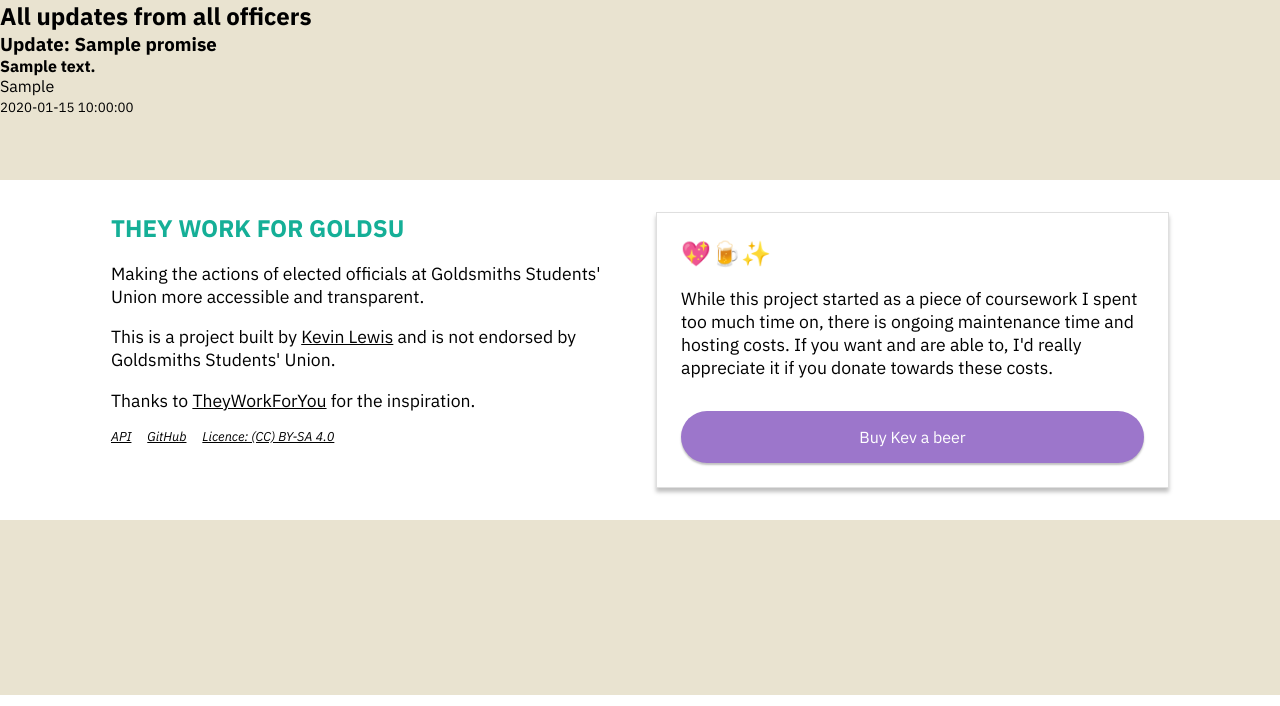
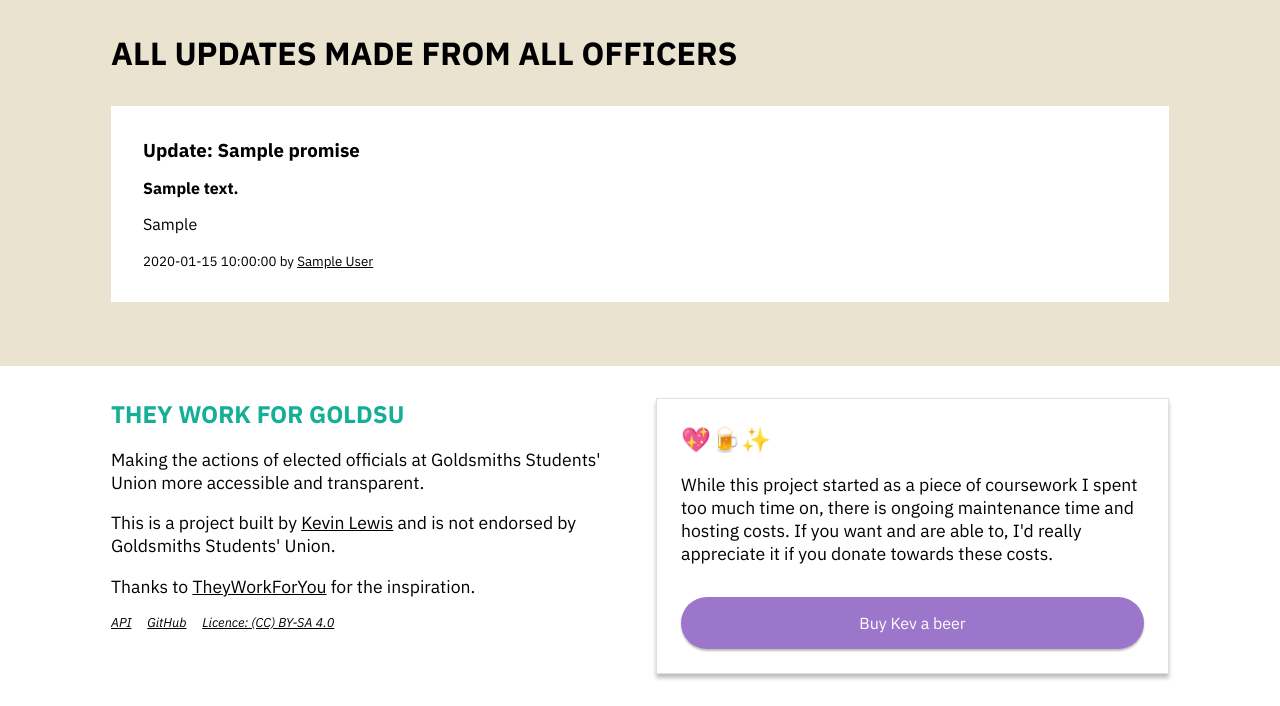
Before and after one commit to phazonoverload/theyworkforgoldsu, a Flask app: page /updates in a window 1280 px wide. Shown: the part 105-811 px from the top of the page. Run offline with Flask 2, Linux system fonts and the light colour scheme; tables that the repository leaves empty hold one stand-in row (values such as "Sample post"); some libraries are stand-ins or nearby versions.

Commit message:
Updates view

```diff
--- a/app/routes.py
+++ b/app/routes.py
@@ -55,7 +55,7 @@ def update_promise(id):
 @app.route('/updates')
 def updates():
     updates = Update.query.order_by(Update.datetime.desc()).all()
-    return render_template('updates.html', updates=updates, promise_id=True)
+    return render_template('updates.html', updates=updates, promise_id=True, user_id=True)
 
 @app.route('/edit', methods=['GET', 'POST'])
 @login_required
--- a/app/static/style.css
+++ b/app/static/style.css
@@ -390,7 +390,8 @@ ul.updates li {
   border-bottom: 1px solid var(--light);
 }
 
-ul.promises.all li:first-child {
+ul.promises.all li:first-child,
+ul.updates.all li:first-child {
   margin-top: 0;
 }
 
--- a/app/templates/_update.html
+++ b/app/templates/_update.html
@@ -5,6 +5,13 @@
     {% endif %}
     <h4>{{update.body}}</h4>
     <p>{{update.personal}}</p>
-    <small>{{update.datetime}}</small>
+    <small>
+      <span>{{update.datetime}} by </span>
+      {% if user_id %}
+        <a href="{{url_for('officer', role=update.user.role.value)}}">
+          {{update.user.name}}
+        </a>
+      {% endif %}
+    </small>
   </div>
 </li>
--- a/app/templates/updates.html
+++ b/app/templates/updates.html
@@ -1,9 +1,17 @@
-{% extends "base.html" %} {% block content %}
-<h2>All updates from all officers</h2>
+{% extends "base.html" %}
 
-<ul>
-  {% for update in updates %}
-    {% include "_update.html" %}
-  {% endfor %}
-</ul>
+{% block content %}
+
+<div class="w">
+  <div class="hero">
+    <h1>All updates made from all officers</h1>
+  </div>
+  <div class="box">
+    <ul class="updates all">
+      {% for update in updates|sort(attribute='datetime', reverse=true) %}
+        {% include "_update.html" %}
+      {% endfor %}
+    </ul>
+  </div>
+</div>
 {% endblock %}
```
